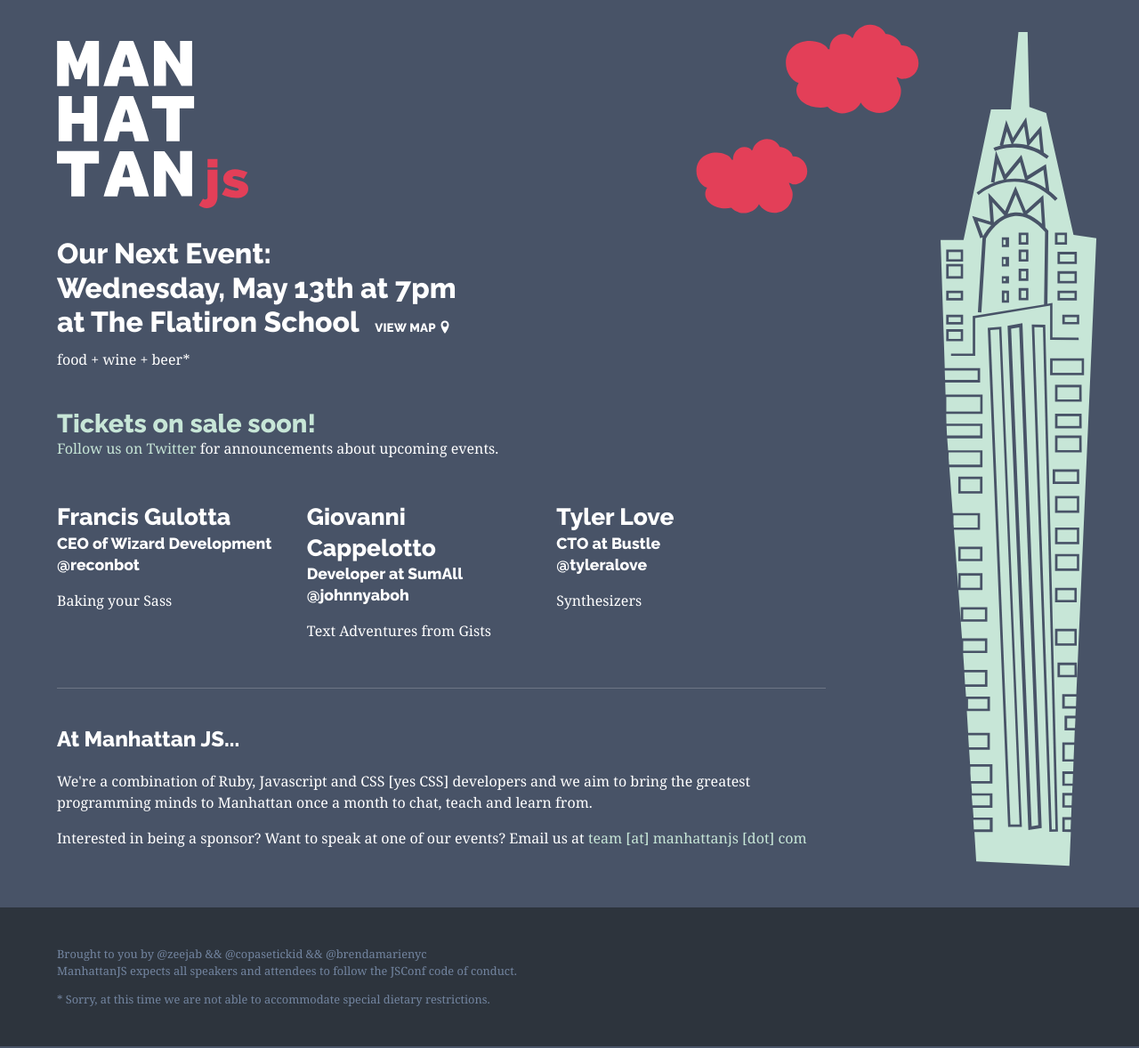
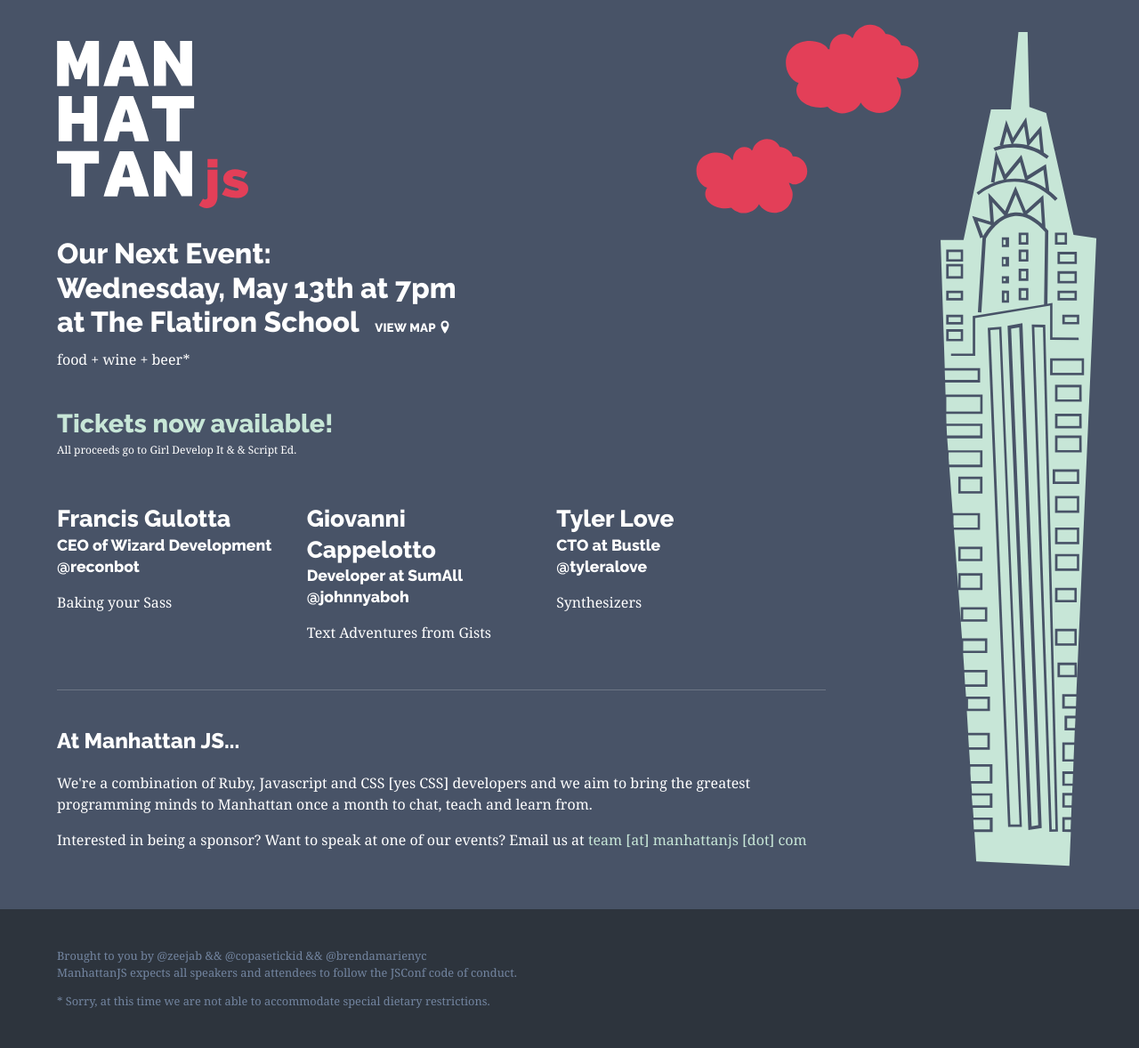
Before and after one commit to manhattanjs/manhattanjs.github.io, a Jekyll site: the page built from index.html, in a window 1280 px wide. Shown: the whole page at 89% size. Built offline with Jekyll 4.4.1, drawn with Linux system fonts in a browser that asks for light colours; some web fonts are replaced; comment, search, counter and statistics services are not loaded.

Commit message:
Tickets on sale for May.

```diff
--- a/_includes/tickets-available.html
+++ b/_includes/tickets-available.html
@@ -1,4 +1,4 @@
 <div class="tickets-link-container">
-  <a href="https://ti.to/coljs/manhattanjs-may2014" target="_blank" class="tickets-link">Tickets now available!</a><br>
+  <a href="https://ti.to/manhattanjs/may2015" target="_blank" class="tickets-link">Tickets now available!</a><br>
   <span class="charity-copy">All proceeds go to Girl Develop It &amp; &amp; Script Ed.</span>
 </div>
--- a/index.html
+++ b/index.html
@@ -17,7 +17,7 @@
     </a>
   </h1>
   <span class="next-event-subheader">food + wine + beer*</span>
-  {% include tickets-soon.html %}
+  {% include tickets-available.html %}
 </section>
 
 {% include speaker-list.html %}
```
